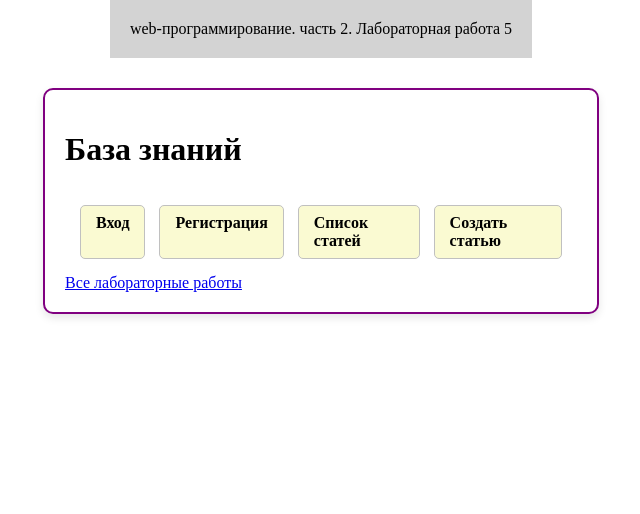
After one commit to bleag/web-programming-labs, a Flask app: page /lab5/ in a window 1280 px wide. The commit adds this page. Shown: the top 514 px of the page, without its empty margins (319-959 px from the left). Run offline with Flask 3, Linux system fonts and the light colour scheme.

Commit message:
заготовка лабораторная работа 5

```diff
--- a/app.py
+++ b/app.py
@@ -3,12 +3,14 @@ from lab1 import lab1
 from lab2 import lab2
 from lab3 import lab3
 from lab4 import lab4
+from lab5 import lab5
 app = Flask(__name__)
 app.secret_key = 'секретный ключик'
 app.register_blueprint(lab1)
 app.register_blueprint(lab2)
 app.register_blueprint(lab3)
 app.register_blueprint(lab4)
+app.register_blueprint(lab5)
 
 
 @app.route("/")
--- a/lab3.py
+++ b/lab3.py
@@ -110,6 +110,7 @@ def ticket():
     passenger_name = request.args.get('passenger_name')
     passenger_type = request.args.get('passenger_type')
     berth_type = request.args.get('berth_type')
+    withunderwear= request.args.get('withunderwear')
     luggage = request.args.get('luggage')
     insurance = request.args.get('insurance')
     passenger_age_str = request.args.get('passenger_age')
@@ -138,6 +139,9 @@ def ticket():
     if berth_type in ['lower', 'lower_side']:
         ticket_price += 100
 
+    if withunderwear == 'on':
+        ticket_price += 75
+
     # Доплата за багаж
     if luggage == 'on':
         ticket_price += 250
@@ -151,6 +155,7 @@ def ticket():
                            passenger_name=passenger_name,
                            passenger_type=passenger_type,
                            berth_type=berth_type,
+                           withunderwear=withunderwear,
                            luggage=luggage,
                            insurance=insurance,
                            passenger_age=passenger_age,
--- a/lab4.py
+++ b/lab4.py
@@ -43,10 +43,6 @@ def div():
         # Выполняем деление
         result = x1 / x2
 
-    except ValueError:
-        # Обработка ошибки, если ввод не целое число
-        return render_template('lab4/div.html', x1=x1, x2=x2, result=None, error='Ввод должен быть целыми числами')
-
     except ZeroDivisionError:
         # Обработка деления на ноль
         return render_template('lab4/div.html', x1=x1, x2=x2, result=None, error='Деление на ноль невозможно')
@@ -76,11 +72,7 @@ def sub():
     if x1 == "" or x2 == "":
         return render_template('lab4/sub.html', x1=x1, x2=x2, result=None, error='Оба поля должны быть заполнены')
 
-    try:
-        result = int(x1) - int(x2)
-    except ValueError:
-        return render_template('lab4/sub.html', x1=x1, x2=x2, result=None, error='Ввод должен быть целыми числами')
-
+    result = int(x1) - int(x2)
     return render_template('lab4/sub.html', x1=x1, x2=x2, result=result, error=None)
 
 
@@ -89,12 +81,7 @@ def sub():
 def mul():
     x1 = request.form.get('x1') or '1'  # Пустое поле трактуется как 1
     x2 = request.form.get('x2') or '1'
-
-    try:
-        result = int(x1) * int(x2)
-    except ValueError:
-        return render_template('lab4/mul.html', x1=x1, x2=x2, result=None, error='Ввод должен быть целыми числами')
-
+    result = int(x1) * int(x2)
     return render_template('lab4/mul.html', x1=x1, x2=x2, result=result, error=None)
 
 
@@ -226,7 +213,7 @@ def order_grain():
 
         if not weight:
             error = 'Ошибка: не введен вес'
-            return render_template('ordergrain.html', error=error)
+            return render_template('order_grain.html', error=error)
 
         weight = float(weight)
         price_per_ton = {
@@ -297,7 +284,7 @@ def delete_user():
 
     # Удаляем текущего пользователя из списка
     global users
-    users = [user for user in users if user['login'] != session['login']]
+    users = [user for user in users if user['login'] != session['login']] #проверка на совпадение логина с  текущей сессией
     session.clear()  # Завершаем сессию после удаления
     return redirect('/lab4/login')
 
--- /dev/null
+++ b/lab5.py
@@ -0,0 +1,7 @@
+from flask import Blueprint, render_template, request, redirect, session
+lab5 = Blueprint('lab5', __name__)
+
+
+@lab5.route('/lab5/')
+def lab():
+    return render_template('lab5/lab5.html')
--- a/templates/lab3/form1.html
+++ b/templates/lab3/form1.html
@@ -24,13 +24,13 @@
     <form>
         <label>Ваше имя:</label>
         <div>
-            <input type="text" placeholder="Как вас зовут?" name="user" value="{{user or ''}}">
+            <input type="text" placeholder="Как вас зовут?" name="user" value="{{user or ''}}" required>
             <span>{{errors.user}}</span>
         </div>
 
         <label>Ваш возвраст:</label>
         <div>
-            <input type="number" name="age" value="{{age or ''}}">
+            <input type="number" name="age" value="{{age or ''}}" required>
             <span>{{errors.age}}</span>
         </div>
 
--- a/templates/lab3/settings.html
+++ b/templates/lab3/settings.html
@@ -13,7 +13,7 @@
 
     <div>
         <label class="label" for="background_color">Выберите цвет фона:</label>
-        <input type="color" id="background_color" name="background_color" value="{{ background_color or '' }}">
+        <input type="color" id="background_color" name="background_color" value="{{ background_color or '#FFFFFF' }}">
     </div>
 
     <div>
--- a/templates/lab3/success.html
+++ b/templates/lab3/success.html
@@ -4,7 +4,7 @@
 
 {% block main %}
     <div>
-        <h1>Спасибо, ваш заказ оплачен, ожидайте доставку</h1>
+        <h1>Спасибо, ваш заказ оплачен, ожидайте</h1>
         <p>Желаете заказать еще напиток? <a href="/lab3/order">Сделать заказ</a></p>
     </div>
 {% endblock %}
--- a/templates/lab3/ticket.html
+++ b/templates/lab3/ticket.html
@@ -24,6 +24,7 @@
         Нижняя боковая
     {% endif %}
     </p>
+    <p><strong>С бельем:</strong> {% if withunderwear == 'on' %}Да{% else %}Нет{% endif %}</p>
     <p><strong>С багажом:</strong> {% if luggage == 'on' %}Да{% else %}Нет{% endif %}</p>
     <p><strong>Со страховкой:</strong> {% if insurance == 'on' %}Да{% else %}Нет{% endif %}</p>
     <p><strong>Возраст:</strong> {{ passenger_age }}</p>
--- a/templates/lab3/trail_ticket.html
+++ b/templates/lab3/trail_ticket.html
@@ -29,6 +29,10 @@
                     <option value="upper_side">Верхняя боковая</option>
                     <option value="lower_side">Нижняя боковая</option>
                 </select>
+            </div>
+            <div>
+                <label for="withunderwear">С Бельем:</label>
+                <input type="checkbox" id="withunderwear" name="withunderwear">
             </div>
 
             <div>
--- a/templates/lab4/order_grain.html
+++ b/templates/lab4/order_grain.html
@@ -14,7 +14,7 @@
             <option value="рожь">Рожь - 14111 руб/т</option>
         </select>
         <label for="weight">Введите вес (тонны):</label>
-        <input  type="number" id="weight" name="weight">
+        <input  type="number" id="weight" name="weight" required>
         <button type="submit">Оформить заказ</button>
         {% if error %}
         <p class="error-message">{{ error }}</p>
--- /dev/null
+++ b/templates/lab5/lab5.html
@@ -0,0 +1,43 @@
+{% extends "base.html" %}
+
+{% block lab %}Лабораторная работа 5{% endblock %}
+{% block main %}
+    <h1>База знаний</h1>
+
+    <!-- Контейнер для ссылок, стилизованных как кнопки -->
+    <div class="link-container">
+        <a href="/lab5/login" class="button-link">Вход</a>
+        <a href="/lab5/register" class="button-link">Регистрация</a>
+        <a href="/lab5/list" class="button-link">Список статей</a>
+        <a href="/lab5/create" class="button-link">Создать статью</a>
+    </div>
+
+    <style>
+        /* Стили для контейнера */
+        .link-container {
+            display: flex;
+            justify-content: center;
+            gap: 14px;
+            padding: 15px;
+            margin-top: 15px;
+        }
+
+        /* Стили для каждой ссылки, чтобы выглядела как кнопка */
+        .button-link {
+            padding: 8px 15px;
+            background-color: lightgoldenrodyellow;
+            border: 1px solid #c0c0c0;
+            border-radius: 5px;
+            color: #000;
+            text-decoration: none;
+            font-weight: bold;
+        }
+
+        /* Эффект при наведении на ссылки-кнопки */
+        .button-link:hover {
+            background-color: lightgreen;
+            border-color: #a0c0e0;
+        }
+
+    </style>
+{% endblock %}
```
